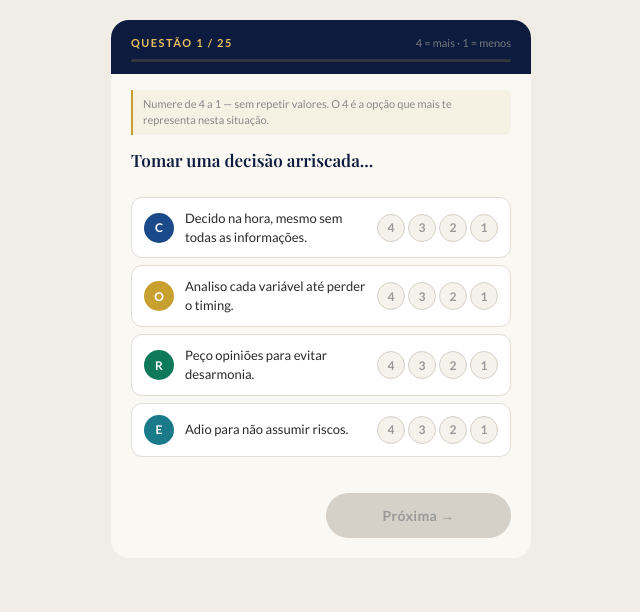
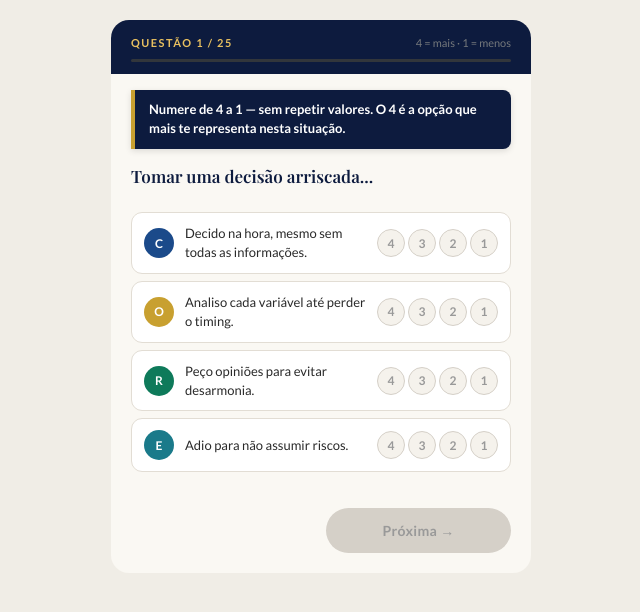
Before and after one commit to CoreMap-lider/Core-Map-Pilula, a plain HTML site: page index.html in a window 1280 px wide. Both pictures are taken after a click on the button "Iniciar avaliação →". Shown: the whole page, without its empty margins (319-959 px from the left). Drawn offline with nearby package versions, Linux system fonts and the light colour scheme; a web font is replaced by a local one.

Commit message:
Update index.html

```diff
--- a/index.html
+++ b/index.html
@@ -46,7 +46,7 @@ body{font-family:'Lato',sans-serif;background:#F0EDE6;min-height:100vh;display:f
 .progress{height:3px;background:rgba(200,160,48,0.2);border-radius:2px;overflow:hidden;}
 .progress-inner{height:100%;background:var(--gold);border-radius:2px;transition:width 0.4s ease;}
 .q-body{padding:1rem 1.25rem 0.5rem;}
-.q-hint{font-size:11px;color:#888;background:rgba(200,160,48,0.08);border-left:2px solid var(--gold);padding:6px 10px;border-radius:0 6px 6px 0;margin-bottom:0.9rem;line-height:1.5;}
+.q-hint{font-size:13px;font-weight:700;color:#fff;background:var(--navy);border-left:4px solid var(--gold);padding:10px 14px;border-radius:0 8px 8px 0;margin-bottom:1rem;line-height:1.5;box-shadow:0 2px 6px rgba(0,0,0,0.12);}
 .q-text{font-family:'Playfair Display',serif;font-size:17px;font-weight:600;color:var(--navy);line-height:1.4;margin-bottom:1rem;}
 .options{display:flex;flex-direction:column;gap:7px;padding:0 1.25rem 0.5rem;}
 .opt{border:0.5px solid #E2DDD4;border-radius:11px;padding:11px 12px;display:flex;align-items:center;gap:11px;background:#fff;transition:border-color 0.15s;}
```
